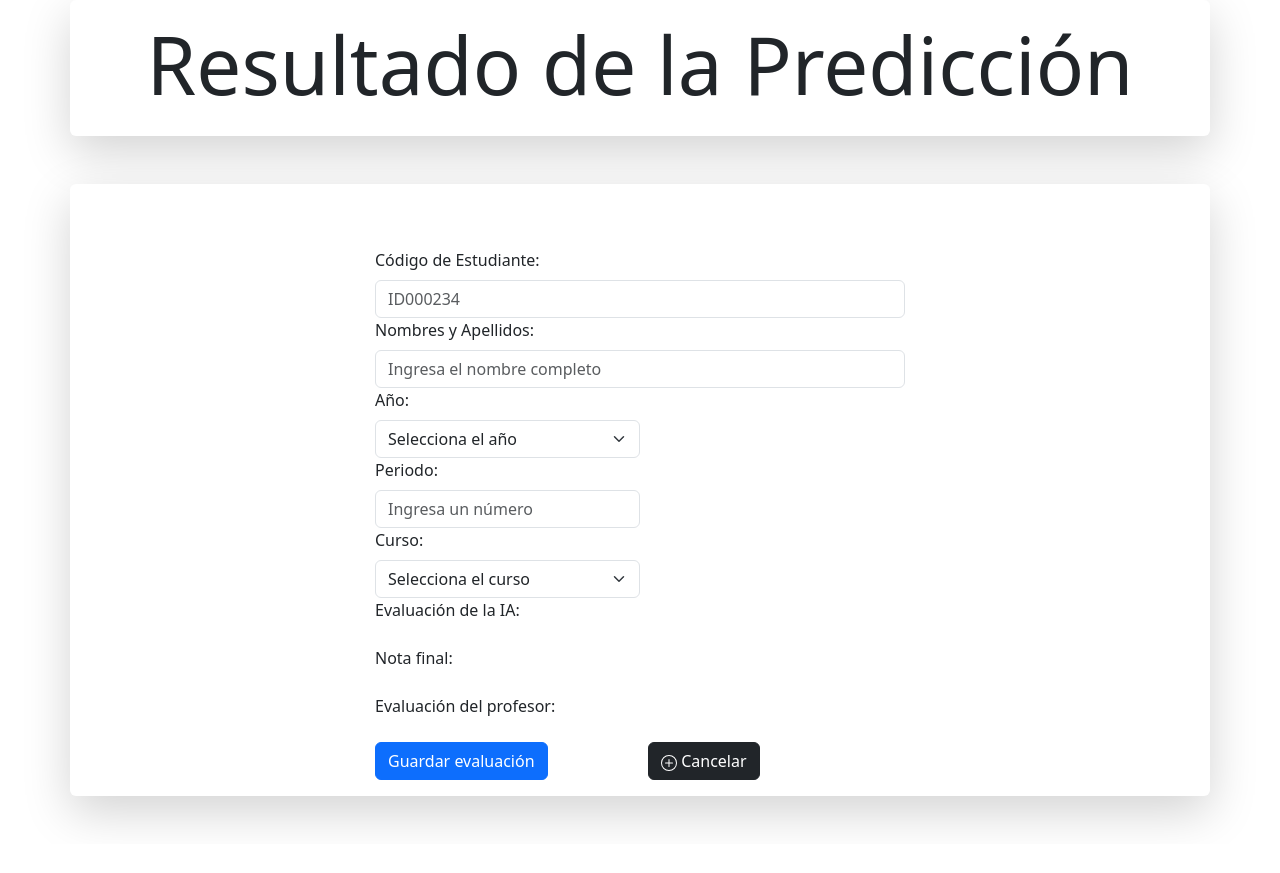
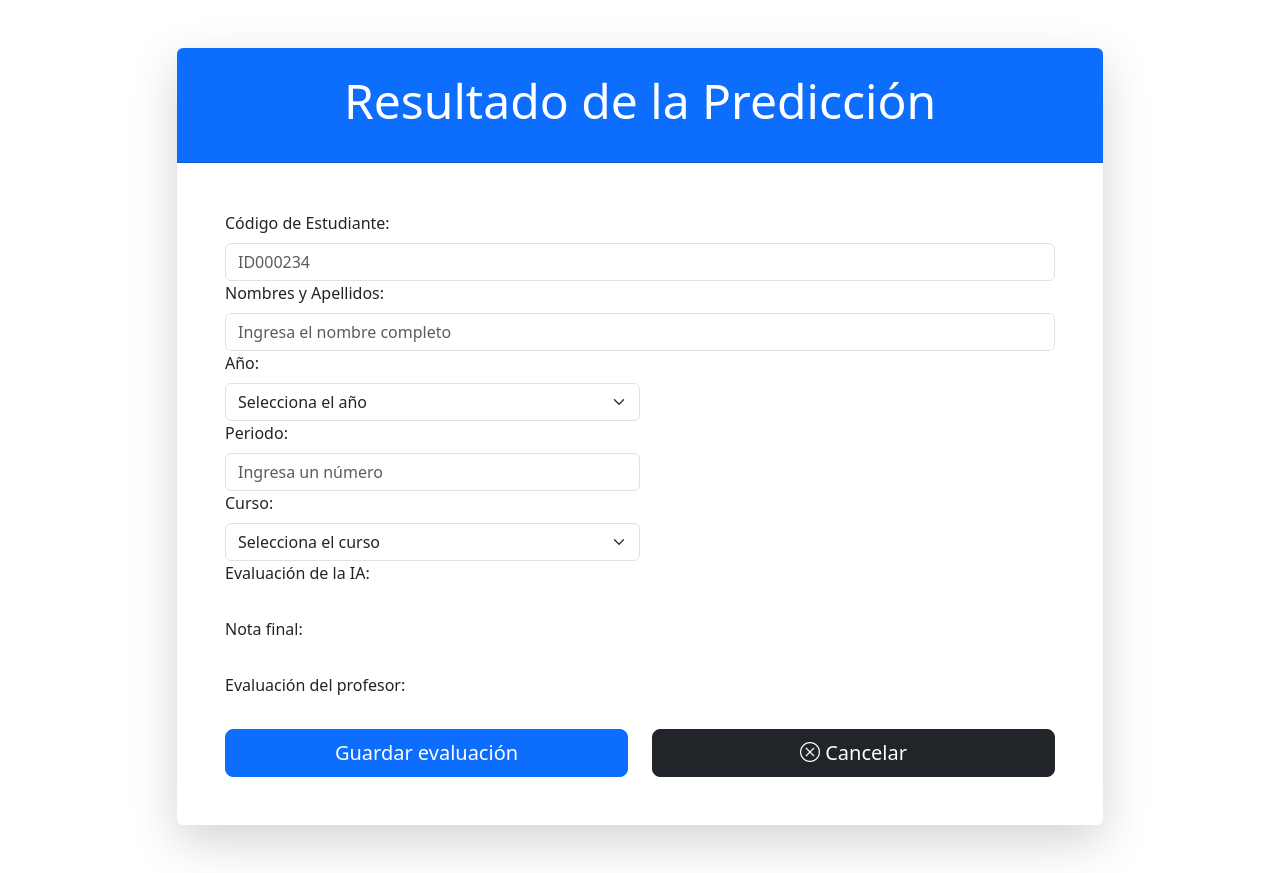
Before and after one commit to Accrer-Dev/trained_model, a Django app: template templates/grades/grades_predict_result.html in a window 1280 px wide. Before the commit the page ends 825 px from the top, so only its background shows below. Run offline with Django 5.2, Linux system fonts and the light colour scheme; the template is opened without the code that fills it: values that come from a table or form of the project are taken from there, others are empty.

Commit message:
Se mejoro UI de pagina 'Resultado Prediccion' v1.2

```diff
--- a/templates/grades/grades_predict_result.html
+++ b/templates/grades/grades_predict_result.html
@@ -1,15 +1,14 @@
 {% extends 'base.html' %}
 {% block page_content %}
-  <div class="container">
-    <div class="row shadow-lg p-3 mb-5 bg-body rounded">
-      <h1 class="display-1" style="text-align: center">Resultado de la Predicción</h1>
+  <div class="container my-5">
+    <div class="row justify-content-center">
+      <div class="col-md-10">
+        <div class="card shadow-lg border-0">
+          <div class="card-header bg-primary text-white text-center py-4 rounded-top">
+            <h1 class="display-5">Resultado de la Predicción</h1>
           </div>
-    <div class="row shadow-lg p-3 mb-5 bg-body rounded">
-      <div class="col-3"></div>
-      <div class="col-6">
-        <br />
-        <br />
-        <form class="row g-3" action="/grades/save" method="post">
+          <div class="card-body p-5">
+            <form class="row g-4" action="/grades/save" method="post">
               {% csrf_token %}
               <fieldset>
                 <div class="col-12">
@@ -22,17 +21,17 @@
                   <label for="{{ form.name.id_for_label }}" class="form-label">Nombres y Apellidos:</label>
                   {{ form.name }}
                 </div>
-            <div class="col-6">
+                <div class="col-md-6">
                   {{ form.year.errors }}
                   <label for="{{ form.year.id_for_label }}" class="form-label">Año:</label>
                   {{ form.year }}
                 </div>
-            <div class="col-6">
+                <div class="col-md-6">
                   {{ form.period.errors }}
                   <label for="{{ form.period.id_for_label }}" class="form-label">Periodo:</label>
                   {{ form.period }}
                 </div>
-            <div class="col-6">
+                <div class="col-md-6">
                   {{ form.course.errors }}
                   <label for="{{ form.course.id_for_label }}" class="form-label">Curso:</label>
                   {{ form.course }}
@@ -42,8 +41,8 @@
                   {{ form.predicted_evaluation }}
                 </div>
               </fieldset>
-          <fieldset style="display: none;">
-            <div class="col-6">
+              <fieldset class="d-none">
+                <div class="col-md-6">
                   {{ form.gender.errors }}
                   <label for="{{ form.gender.id_for_label }}" class="form-label">Género:</label>
                   {% for radio in form.gender %}
@@ -53,50 +52,47 @@
                     </div>
                   {% endfor %}
                 </div>
-            <div class="col-6">
+                <div class="col-md-6">
                   {{ form.age.errors }}
                   <label for="{{ form.age.id_for_label }}" class="form-label">Edad:</label>
                   {{ form.age }}
                 </div>
-            <div class="col-6">
+                <div class="col-md-6">
                   {{ form.grade.errors }}
                   <label for="{{ form.grade.id_for_label }}" class="form-label">Grado/Año:</label>
                   {{ form.grade }}
                 </div>
-            <div class="col-6">
+                <div class="col-md-6">
                   {{ form.family_size.errors }}
                   <label for="{{ form.family_size.id_for_label }}" class="form-label">Cant. personas en la familia:</label>
                   {{ form.family_size }}
                 </div>
-
-            <div class="col-6">
+                <div class="col-md-6">
                   {{ form.parent_status.errors }}
                   <label for="{{ form.parent_status.id_for_label }}" class="form-label">Situación de los padres:</label>
                   {{ form.parent_status }}
                 </div>
-
-            <div class="col-6">
+                <div class="col-md-6">
                   {{ form.medu.errors }}
                   <label for="{{ form.medu.id_for_label }}" class="form-label">Nivel de educación de la madre:</label>
                   {{ form.medu }}
                 </div>
-            <div class="col-6">
+                <div class="col-md-6">
                   {{ form.fedu.errors }}
                   <label for="{{ form.fedu.id_for_label }}" class="form-label">Nivel de educación del padre:</label>
                   {{ form.fedu }}
                 </div>
-            <div class="col-6">
+                <div class="col-md-6">
                   {{ form.travel_time.errors }}
                   <label for="{{ form.travel_time.id_for_label }}" class="form-label">Tiempo de viaje a la escuela (h):</label>
                   {{ form.travel_time }}
                 </div>
-            <div class="col-6">
+                <div class="col-md-6">
                   {{ form.study_time.errors }}
                   <label for="{{ form.study_time.id_for_label }}" class="form-label">Tiempo de estudio semanal (h):</label>
                   {{ form.study_time }}
                 </div>
-
-            <div class="col-6">
+                <div class="col-md-6">
                   {{ form.schoolsup.errors }}
                   {% for check in form.schoolsup %}
                     <div class="form-check">
@@ -105,8 +101,7 @@
                     </div>
                   {% endfor %}
                 </div>
-
-            <div class="col-6">
+                <div class="col-md-6">
                   {{ form.activities.errors }}
                   {% for check in form.activities %}
                     <div class="form-check">
@@ -115,8 +110,7 @@
                     </div>
                   {% endfor %}
                 </div>
-
-            <div class="col-6">
+                <div class="col-md-6">
                   {{ form.higher.errors }}
                   {% for check in form.higher %}
                     <div class="form-check">
@@ -125,8 +119,7 @@
                     </div>
                   {% endfor %}
                 </div>
-
-            <div class="col-6">
+                <div class="col-md-6">
                   {{ form.internet.errors }}
                   {% for check in form.internet %}
                     <div class="form-check">
@@ -135,32 +128,28 @@
                     </div>
                   {% endfor %}
                 </div>
-
-            <div class="col-6">
+                <div class="col-md-6">
                   {{ form.famrel.errors }}
                   <label for="{{ form.famrel.id_for_label }}" class="form-label">Calidad de las relaciones familiares:</label>
                   {{ form.famrel }}
                 </div>
-
-            <div class="col-6">
+                <div class="col-md-6">
                   {{ form.freetime.errors }}
                   <label for="{{ form.freetime.id_for_label }}" class="form-label">Tiempo libre:</label>
                   {{ form.freetime }}
                 </div>
-
                 <div class="col-12">
                   {{ form.health.errors }}
                   <label for="{{ form.health.id_for_label }}" class="form-label">Estado de salud:</label>
                   {{ form.health }}
                 </div>
-
-            <div class="col-6">
+                <div class="col-md-6">
                   {{ form.g1_conduct.errors }}
                   <label for="{{ form.g1_conduct.id_for_label }}" class="form-label">Cal. conducta:</label>
                   {{ form.g1_conduct }}
                 </div>
               </fieldset>
-          <div class="col-6">
+              <div class="col-md-6 d-grid">
                 {{ form.gf.errors }}
                 <label for="{{ form.gf.id_for_label }}" class="form-label">Nota final:</label>
                 {{ form.gf }}
@@ -170,22 +159,18 @@
                 <label for="{{ form.final_evaluation.id_for_label }}" class="form-label">Evaluación del profesor:</label>
                 {{ form.final_evaluation }}
               </div>
-          <div class="col-6">
-            <button type="submit" class="btn btn-primary" style="vertical-align: bottom;horizontal-align:right;">Guardar evaluación</button>
+              <div class="col-md-6 d-grid">
+                <button type="submit" class="btn btn-primary btn-lg">Guardar evaluación</button>
               </div>
-          <div class="col-6">
-            <button class="btn btn-dark" type="button" onclick="location.href = '/grades'">
-              <svg xmlns="http://www.w3.org/2000/svg" width="16" height="16" fill="currentColor" class="bi bi-plus-circle" viewBox="0 0 16 16">
-                <path d="M8 15A7 7 0 1 1 8 1a7 7 0 0 1 0 14m0 1A8 8 0 1 0 8 0a8 8 0 0 0 0 16"></path>
-                <path d="M8 4a.5.5 0 0 1 .5.5v3h3a.5.5 0 0 1 0 1h-3v3a.5.5 0 0 1-1 0v-3h-3a.5.5 0 0 1 0-1h3v-3A.5.5 0 0 1 8 4"></path>
-              </svg> Cancelar
+              <div class="col-md-6 d-grid">
+                <button class="btn btn-dark btn-lg" type="button" onclick="location.href = '/grades'">
+                  <i class="bi bi-x-circle"></i> Cancelar
                 </button>
-
               </div>
             </form>
           </div>
-
-      <div class="col-3"></div>
+        </div>
+      </div>
     </div>
   </div>
 {% endblock %}
```
Also changed, not shown: templates/grades/grades_predict.html (+43 -29 lines). Lines whose indentation alone changed are shown as unchanged.
